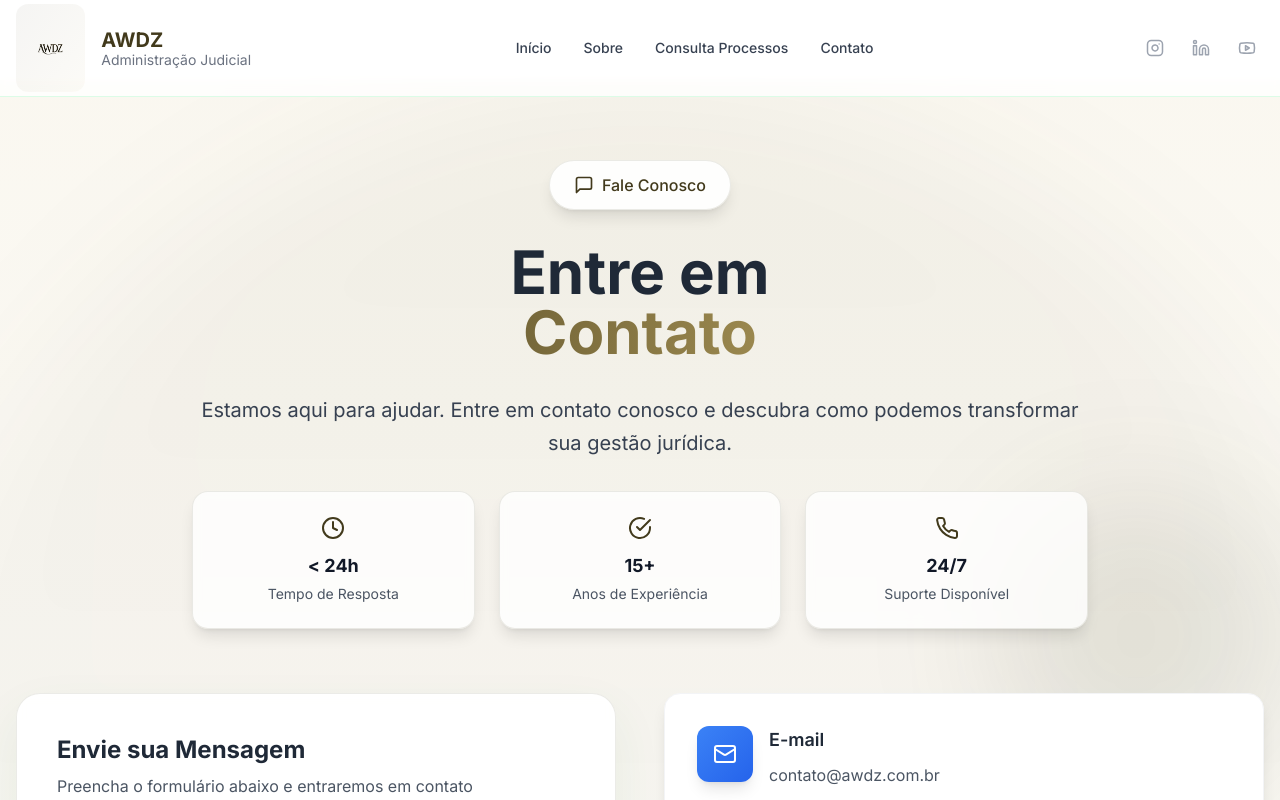
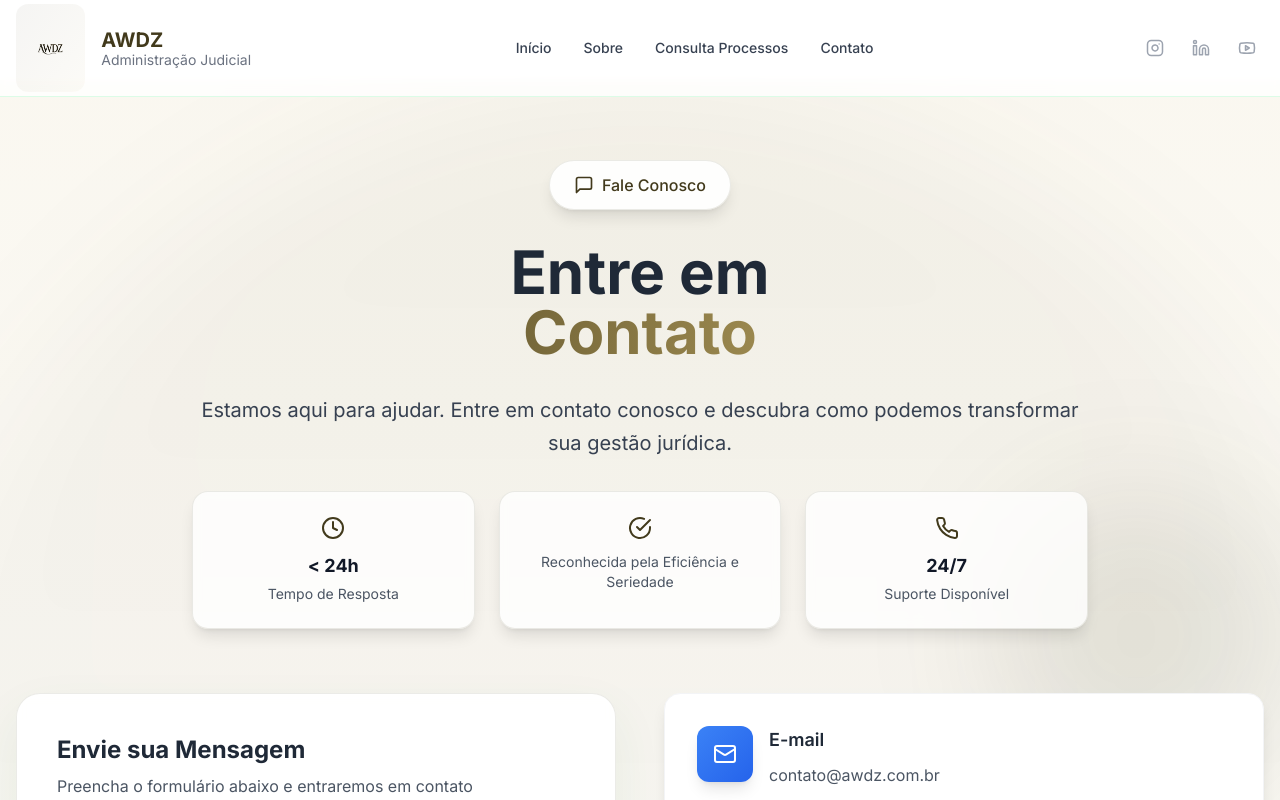
Before and after one commit to directorsilvaa/awz, a React (Vite) app: page /contato in a window 1280 px wide. Shown: the top 800 px of the page. Built offline with nearby package versions, Linux system fonts and the light colour scheme.

Commit message:
Update Contact.tsx

```diff
--- a/src/pages/Contact.tsx
+++ b/src/pages/Contact.tsx
@@ -86,7 +86,7 @@ const Contact: React.FC = () => {
               <div className="grid grid-cols-1 md:grid-cols-3 gap-6 mb-12">
                 {[
                   { value: '< 24h', label: 'Tempo de Resposta', icon: Clock },
-                  { value: '15+', label: 'Anos de Experiência', icon: CheckCircle },
+                  {  label: 'Reconhecida pela Eficiência e Seriedade', icon: CheckCircle },
                   { value: '24/7', label: 'Suporte Disponível', icon: Phone }
                 ].map((stat, index) => (
                   <div key={index} className="bg-white/80 backdrop-blur-sm rounded-2xl p-6 shadow-lg border border-primary/10">
```
